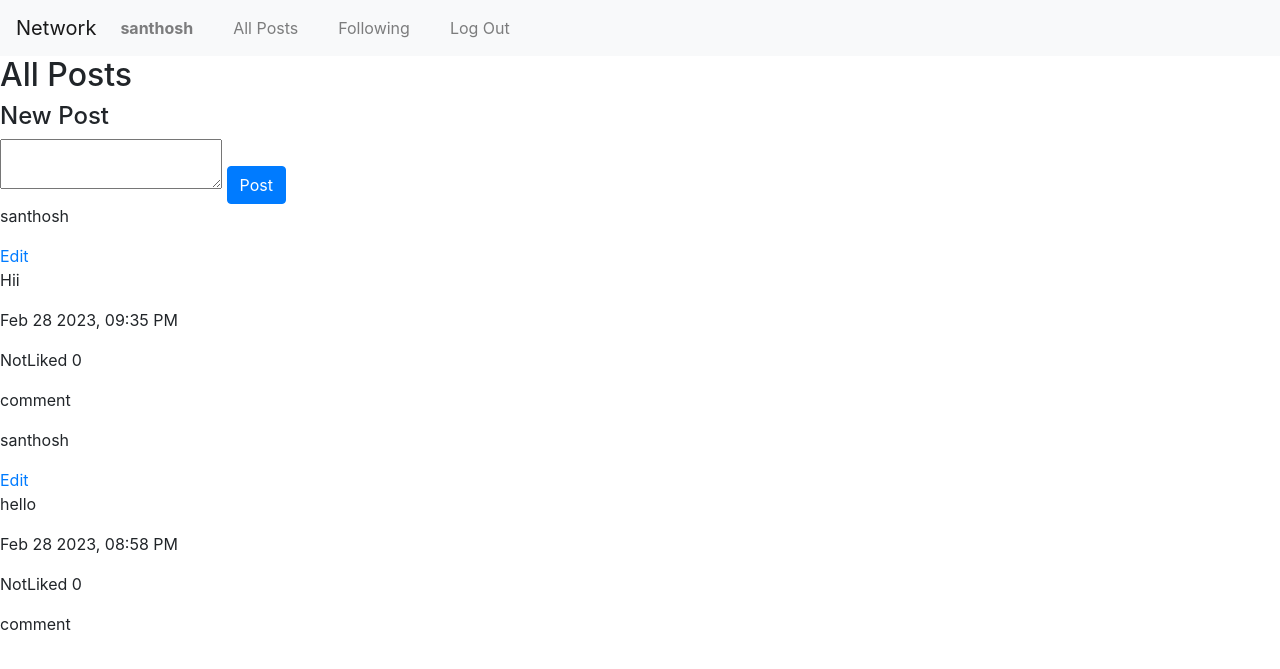
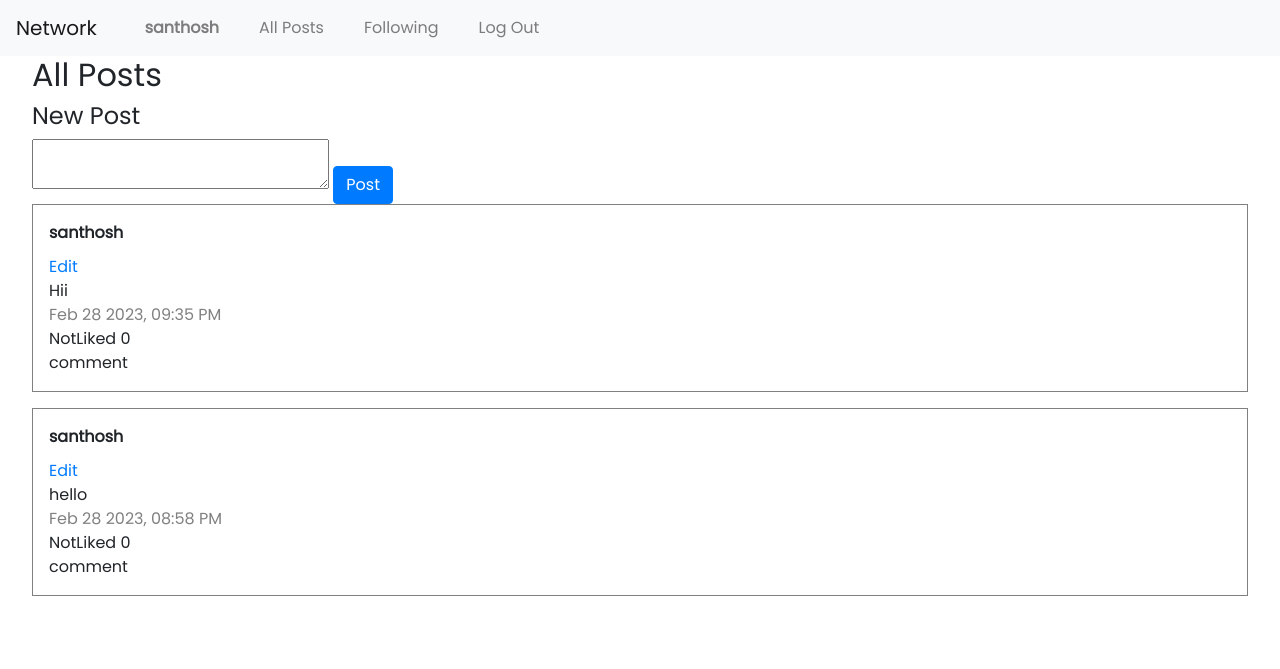
Before and after one commit to Santho-sh/network-app, a Django app: page / in a window 1280 px wide. Shown: the top 669 px of the page. Run offline with Django 3.2, Linux system fonts and the light colour scheme; a user stored in the database is signed in; data comes from the database, SQL or seed files in the repository; data that the repository does not hold is empty; some libraries are stand-ins or nearby versions.

Commit message:
fonts,border

```diff
--- a/project4/network/static/network/app.js
+++ b/project4/network/static/network/app.js
@@ -68,7 +68,7 @@ function view_post(type) {
             content.innerHTML = post.content;
 
             const timestamp = document.createElement('p');
-            timestamp.classList.add('post-timesatmp');
+            timestamp.classList.add('post-timestamp');
             timestamp.innerHTML = post.timestamp;
 
             const likes = document.createElement('p');
--- a/project4/network/static/network/styles.css
+++ b/project4/network/static/network/styles.css
@@ -2,10 +2,16 @@
     margin: 0;
     padding: 0;
     box-sizing: border-box;
+    font-family: 'Poppins', sans-serif;
+}
+
+.body {
+    margin-inline: 2rem;
 }
 
 .navbar {
     display: flex;
+    gap: 1.5rem;
 }
 
 .navbar-nav {
@@ -13,3 +19,29 @@
     flex-direction: row;
     gap: 1.5rem;
 }
+
+/* Posts */
+
+.post {
+    border: 1px solid grey;
+    display: block;
+    margin-bottom: 1rem;
+    padding: 1rem;
+}
+
+.post p {
+    margin: 0;
+}
+
+.post-author {
+    font-weight: 600;
+    padding-bottom: 10px;
+}
+
+.post-edit {
+    font-size: ;
+}
+
+.post-timestamp {
+    color: grey;
+}
--- a/project4/network/templates/network/layout.html
+++ b/project4/network/templates/network/layout.html
@@ -4,7 +4,14 @@
 <html lang="en">
     <head>
         <title>{% block title %}Social Network{% endblock %}</title>
+
+        <!-- Font : Poppins, sans-serif -->
+        <link rel="preconnect" href="https://fonts.googleapis.com">
+        <link rel="preconnect" href="https://fonts.gstatic.com" crossorigin>
+        <link href="https://fonts.googleapis.com/css2?family=Poppins&display=swap" rel="stylesheet">
+
         <link rel="stylesheet" href="https://stackpath.bootstrapcdn.com/bootstrap/4.4.1/css/bootstrap.min.css" integrity="sha384-Vkoo8x4CGsO3+Hhxv8T/Q5PaXtkKtu6ug5TOeNV6gBiFeWPGFN9MuhOf23Q9Ifjh" crossorigin="anonymous">
+
         <link href="{% static 'network/styles.css' %}" rel="stylesheet">
         <script src="{% static 'network/app.js' %}"></script>
     </head>
```
